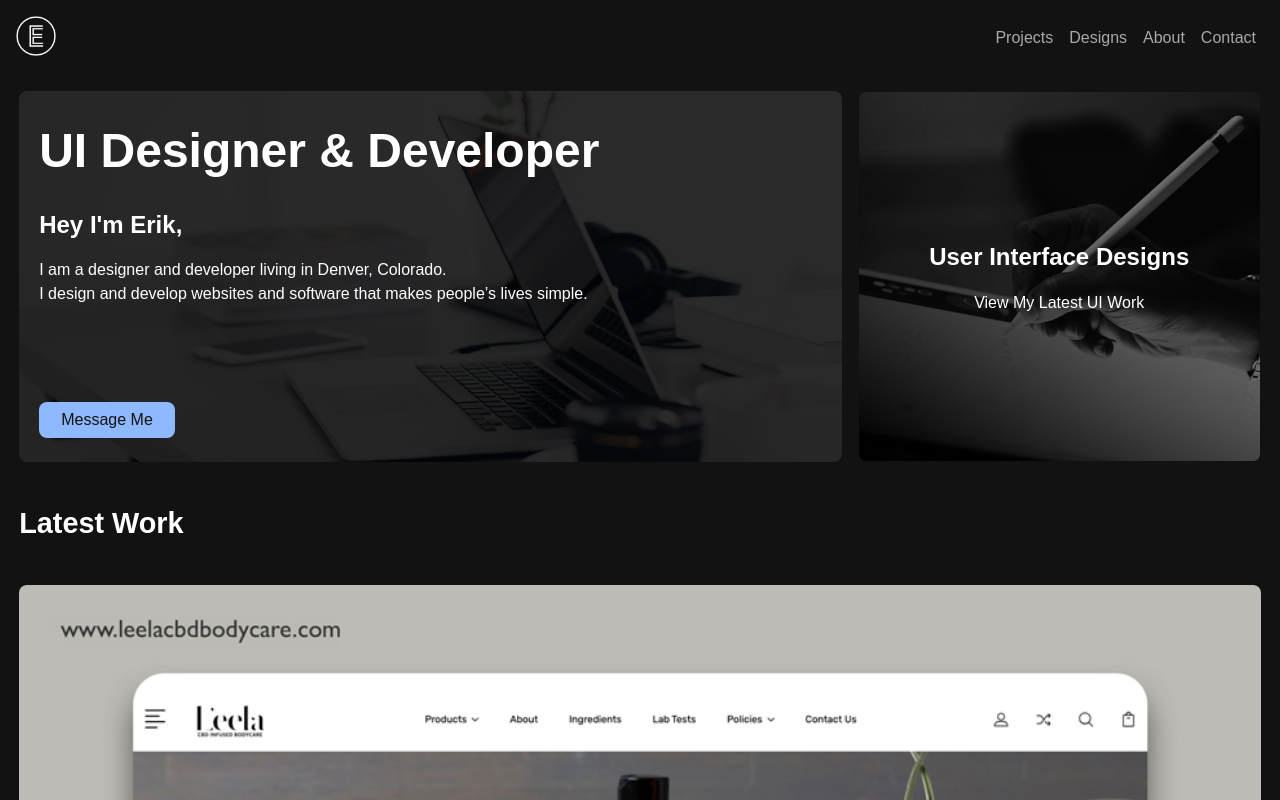
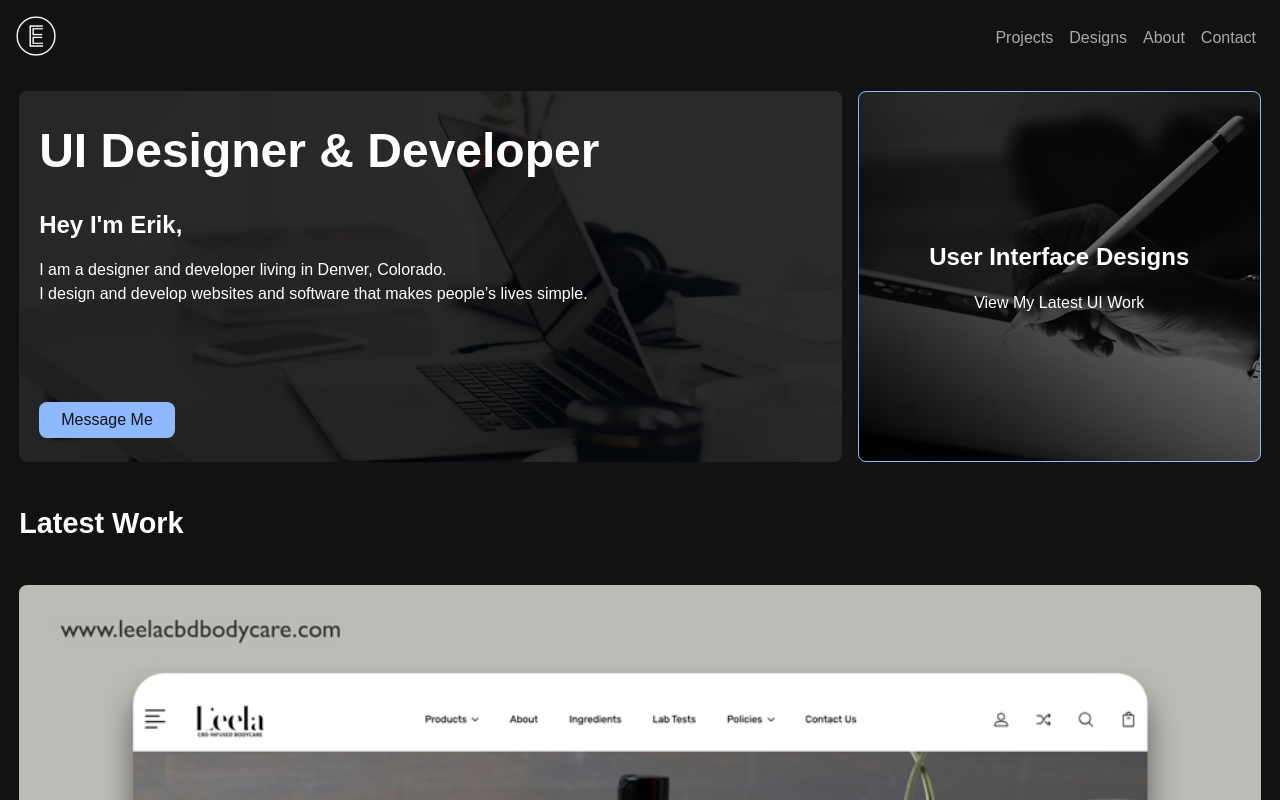
Before and after one commit to erikrdgz/Portfolio-React, a React (Create React App) app: page / in a window 1280 px wide. Shown: the top 800 px of the page. Built offline with nearby package versions, Linux system fonts and the light colour scheme; what webfontloader would draw is missing.

Commit message:
added solid border blue

```diff
--- a/src/App.css
+++ b/src/App.css
@@ -219,7 +219,7 @@ div[class^="skillbox"] ul li{
   text-decoration: none;
   text-align: center;
   transition: 600ms ease-in-out;
-  border: 1px solid var(--dark-bg);
+  border: 1px solid var(--main-color);
 }
 
 .designs:hover{
```
Also changed, not shown: public/logo-192.png (added), public/logo-512.png (added), public/manifest.json.
